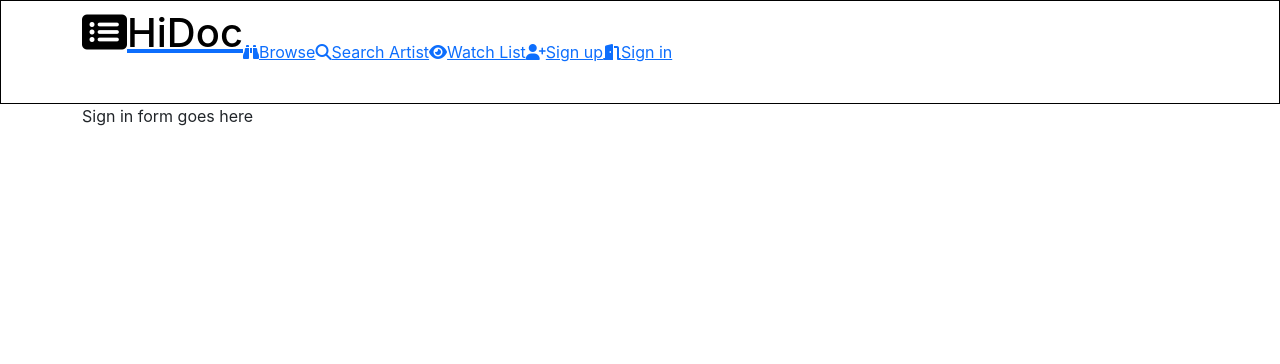
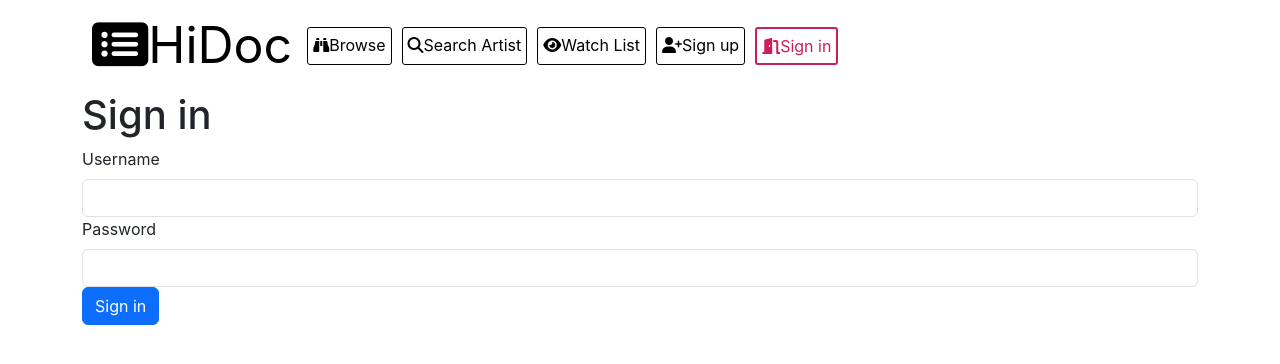
Before and after one commit to MidnattLantern/hidoc, a React (Create React App) app: page /sign-in in a window 1280 px wide. Shown: the top 364 px of the page. Built offline with nearby package versions, Linux system fonts and the light colour scheme.

Commit message:
add signin and signup form

```diff
--- a/src/components/NavBar.js
+++ b/src/components/NavBar.js
@@ -10,10 +10,10 @@ const NavBar = () => {
                 <Container>
 
                     <NavLink to="/">
-                        <Navbar.Brand href="/">
-                            <h1>
+                        <Navbar.Brand className={styles.Logo}>
+
                                 <i className="fa-solid fa-list-alt"></i>HiDoc
-                            </h1>
+
                         </Navbar.Brand>
                     </NavLink>
 
@@ -22,27 +22,42 @@ const NavBar = () => {
 
                         <Nav>
 
-                            <NavLink to="/" >
+                            <NavLink to="/" exact
+                            className={styles.NavLink}
+                            activeClassName={styles.Active}
+                            >
                                 <i class="fa-solid fa-binoculars"></i>
                                 Browse
                             </NavLink>
 
-                            <NavLink to="/search" >
+                            <NavLink to="/search" exact
+                            className={styles.NavLink}
+                            activeClassName={styles.Active}
+                            >
                                 <i class="fa-solid fa-magnifying-glass"></i>
                                 Search Artist
                             </NavLink>
 
-                            <NavLink to="/watch-list" >
+                            <NavLink to="/watch-list" exact
+                            className={styles.NavLink}
+                            activeClassName={styles.Active}
+                            >
                                 <i class="fa-solid fa-eye"></i>
                                 Watch List
                             </NavLink>
 
-                            <NavLink to="/sign-up" >
+                            <NavLink to="/sign-up" exact
+                            className={styles.NavLink}
+                            activeClassName={styles.Active}
+                            >
                                 <i class="fa-solid fa-user-plus"></i>
                                 Sign up
                             </NavLink>
 
-                            <NavLink to="/sign-in" >
+                            <NavLink to="/sign-in" exact
+                            className={styles.NavLink}
+                            activeClassName={styles.Active}
+                            >
                                 <i class="fa-solid fa-door-open"></i>
                                 Sign in
                             </NavLink>
--- a/src/pages/auth/SignInForm.js
+++ b/src/pages/auth/SignInForm.js
@@ -1,9 +1,35 @@
+import React, { useState } from "react";
 //import styles from "../../styles/SignInForm.module.css";
+import {
+    Form,
+    Button,
+  } from "react-bootstrap";
 
 const SignInForm = () => {
     return (
         <div>
-            <p>Sign in form goes here</p>
+            <h1>Sign in</h1>
+            <Form>
+
+                <Form.Label>Username</Form.Label>
+                <Form.Control
+                type="text"
+                placeholder=""
+                name="Username"
+                />
+
+                <Form.Label>Password</Form.Label>
+                <Form.Control
+                type="password"
+                placeholder=""
+                name="password"
+                />
+
+                <Button>
+                    Sign in
+                </Button>
+
+            </Form>
         </div>
     )
 };
--- a/src/pages/auth/SignUpForm.js
+++ b/src/pages/auth/SignUpForm.js
@@ -1,9 +1,42 @@
+import React, { useState } from "react";
 //import styles from "../../styles/SignUpForm.module.css";
+import {
+    Form,
+    Button,
+  } from "react-bootstrap";
 
-const SignUpForm = () => {
+  const SignUpForm = () => {
     return (
         <div>
-            <p>Sign up form goes here</p>
+            <h1>Sign up</h1>
+            <Form>
+
+                <Form.Label>Username</Form.Label>
+                <Form.Control
+                type="text"
+                placeholder=""
+                name="Username"
+                />
+
+                <Form.Label>Password</Form.Label>
+                <Form.Control
+                type="password"
+                placeholder=""
+                name="password1"
+                />
+
+                <Form.Label>Confirm Password</Form.Label>
+                <Form.Control
+                type="password"
+                placeholder=""
+                name="password2"
+                />
+
+                <Button>
+                    Sign in
+                </Button>
+
+            </Form>
         </div>
     )
 };
--- a/src/styles/NavBar.module.css
+++ b/src/styles/NavBar.module.css
@@ -1,11 +1,28 @@
+a {
+    text-decoration: none;
+}
+
 .NavBar {
-    border: 1px solid black;
+    border: 1px none black;
 }
 
 .NavLink {
+    margin: 5px;
     padding: 5px;
+    border: 1px solid black;
+    color: black;
+    border-radius: 3px;
 }
 
-.Active i {
-    color: #2142b2;
+.Active {
+    color: rgb(202, 31, 88);
+    border: 2px solid rgb(202, 31, 88);
 }
+
+.Logo {
+    margin: 5px;
+    padding: 5px;
+    color: black;
+    font-size: 50px;
+    border-radius: 3px;
+}
```
